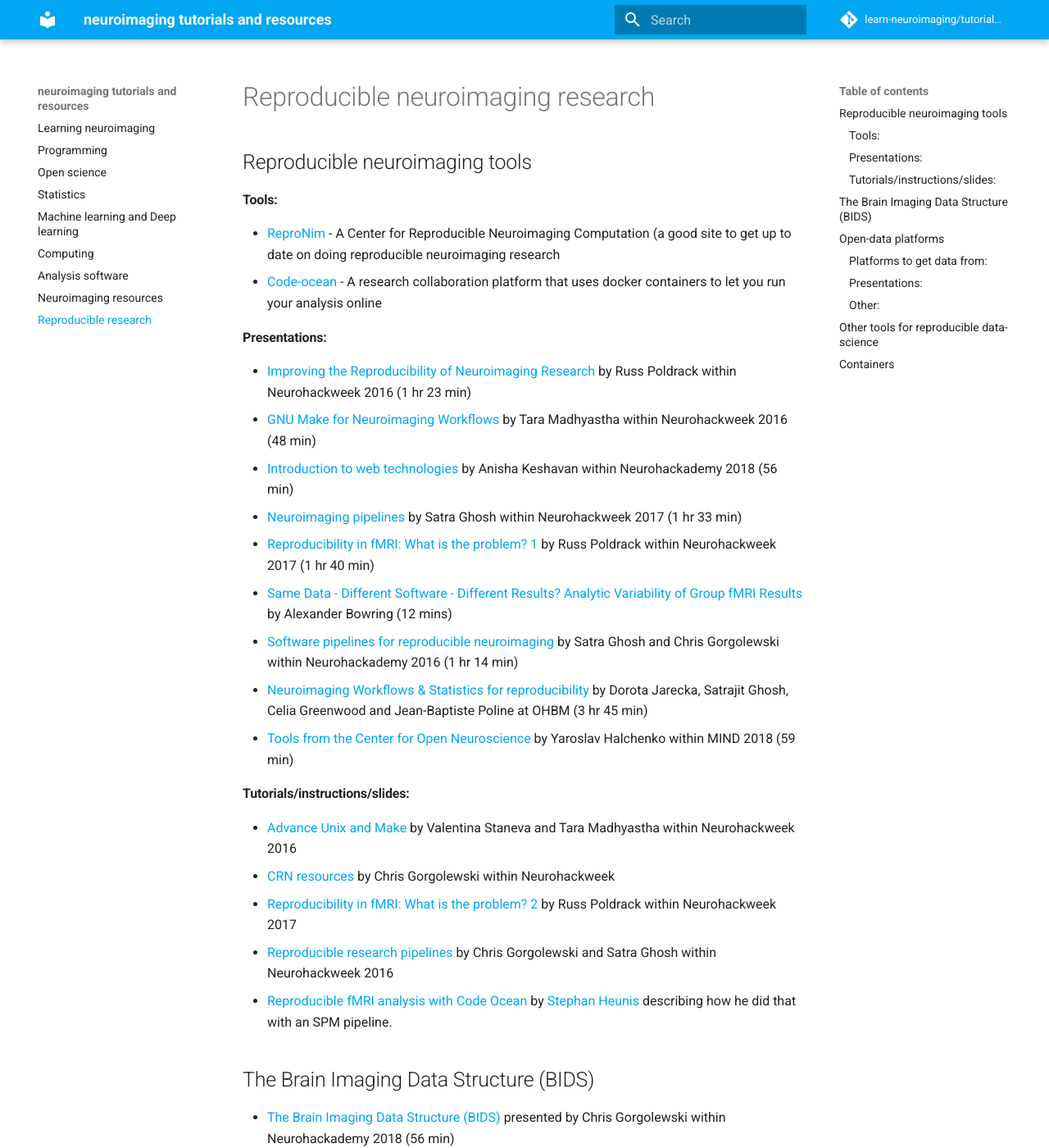
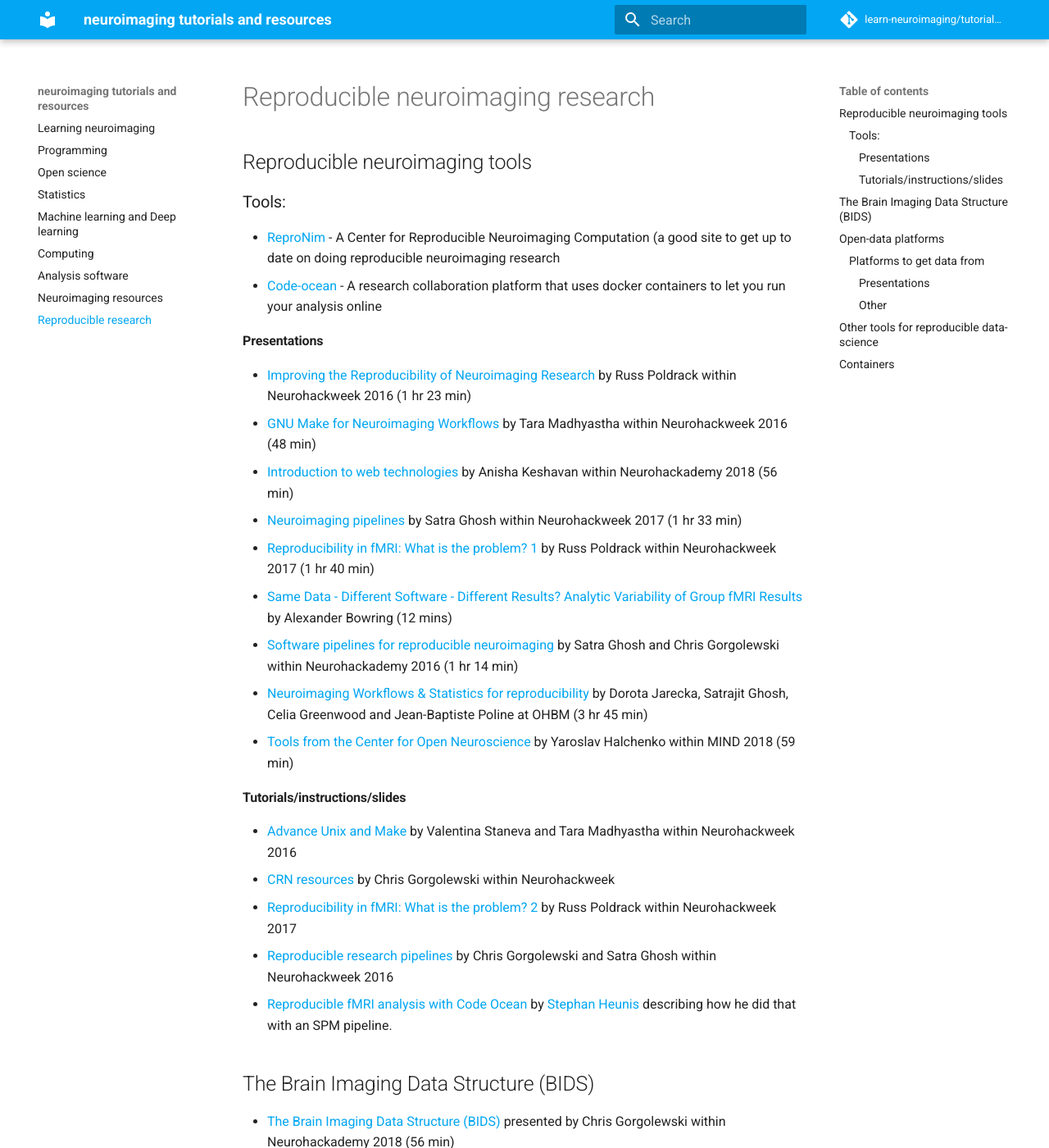
Before and after one commit to learn-neuroimaging/hitchhackers_guide_brain, an MkDocs documentation site: the page built from docs/reproducible_neuroimaging_research.md, in a window 1280 px wide and 1400 px high. Shown: the whole window at 82% size. Built offline with MkDocs 1.6.1 and Material for MkDocs 9.7.7, drawn with Linux system fonts in a browser that asks for light colours; comment, search, counter and statistics services are not loaded; some of the changed text lies outside the part shown.

Commit message:
Small clean up

```diff
--- a/docs/reproducible_neuroimaging_research.md
+++ b/docs/reproducible_neuroimaging_research.md
@@ -1,12 +1,16 @@
 # Reproducible neuroimaging research
+
 
 ## Reproducible neuroimaging tools
 
-####Tools:
+
+### Tools:
 
 * [ReproNim](http://www.reproducibleimaging.org/index.html) - A Center for Reproducible Neuroimaging Computation (a good site to get up to date on doing reproducible neuroimaging research
 * [Code-ocean](https://codeocean.com/) - A research collaboration platform that uses docker containers to let you run your analysis online
-####Presentations:
+
+
+#### Presentations
 
 * [Improving the Reproducibility of Neuroimaging Research](https://neurohackademy.org/course/improving-the-reproducibility-of-neuroimaging-research/) by Russ Poldrack within Neurohackweek 2016 (1 hr 23 min)
 * [GNU Make for Neuroimaging Workflows](https://neurohackademy.org/course/gnu-make-for-neuroimaging-workflows/) by Tara Madhyastha within Neurohackweek 2016 (48 min)
@@ -19,7 +23,7 @@
 * [Tools from the Center for Open Neuroscience](https://www.youtube.com/watch?v=RBaJn2Xtqzg&index=8&t=2278s&list=PLEE6ggCEJ0H0KOlMKx_PUVB_16VoCfGj9) by Yaroslav Halchenko within MIND 2018 (59 min)
 
 
-####Tutorials/instructions/slides:
+#### Tutorials/instructions/slides
 
 * [Advance Unix and Make](https://neurohackademy.org/course/advance-unix-and-make/) by Valentina Staneva and Tara Madhyastha within Neurohackweek 2016
 * [CRN resources](https://neurohackademy.org/course/crn-resources/) by Chris Gorgolewski within Neurohackweek
@@ -29,6 +33,7 @@
 
 
 ## The Brain Imaging Data Structure (BIDS)
+
 * [The Brain Imaging Data Structure (BIDS)](https://neurohackademy.org/course/the-brain-imaging-data-structure-bids/) presented by Chris Gorgolewski within Neurohackademy 2018 (56 min)
 * [BIDS website](http://bids.neuroimaging.io/) - A simple and intuitive way to organize and describe your neuroimaging and behavioral data
 * [BIDS apps](https://bids-apps.neuroimaging.io/apps/) - Portable neuroimaging pipelines that understand BIDS datasets
@@ -36,7 +41,9 @@
 
 
 ## Open-data platforms
-####Platforms to get data from:
+
+
+### Platforms to get data from
 
 * [OpenNeuro](https://openneuro.org/) - A free and open platform for sharing MRI, MEG, EEG, iEEG, and ECoG data
 * [INDI](http://fcon_1000.projects.nitrc.org/) - International Neuroimaging Data-Sharing Initiative for rawdata
@@ -48,7 +55,8 @@
 * [Wikipedia](https://en.wikipedia.org/wiki/List_of_neuroscience_databases) - Wikipedia list of neuroscience databases
 * [ElectrophysiologyData](https://github.com/voytekresearch/OpenData) - Open datasets in electrophysiology
 
-####Presentations:
+
+#### Presentations
 
 * [Allen Institute Data and Software](https://neurohackademy.org/course/allen-institute-data-and-software/) by Nicolas Cain within Neurohackweek 2017 (53 min)
 * [Allen Institute Datasets](https://neurohackademy.org/course/allen-institute-datasets/) by Terri Gilbert within Neurohackweek 2016 (1 hr 8min)
@@ -56,17 +64,19 @@
 * [AllenSDK and the Allen Brain Observatory](https://neurohackademy.org/course/allensdk-and-the-allen-brain-observatory/) by Nicolas Cain and Justin Kiggins within Neurohackademy 2018 (1 hr 42 min)
 * [Integrating Allen Institute Datasets with MRI data](https://neurohackademy.org/course/integrating-allen-institute-datasets-with-mri-data/) by Kirstie Whitaker within Neurohackweek 2016 (28 min)
 
-####Other:
+#### Other
 
 * [Challenges to open data and how to respond](https://github.com/mozillascience/open-data-training/blob/master/Materials/Handouts/ODChallengesQI.md)
 
 
 ## Other tools for reproducible data-science
+
 * [From interactive exploration to reproducible data science: Jupyter, Binder, Travis and friends.](https://neurohackademy.org/course/from-interactive-exploration-to-reproducible-data-science-jupyter-binder-travis-and-friends/) by Fernando Perez within Neurohackademy 2018 (1 hr 25 min)
 * [Jupyter tutorial](https://www.youtube.com/watch?v=CSkTJRNBTME&index=3&t=4s&list=PLEE6ggCEJ0H0KOlMKx_PUVB_16VoCfGj9) by Eshin Jolly within MIND 2018 (31 min)
 
 
 ## Containers
+
 * [Docker for scientists 1](https://neurohackademy.org/course/docker-for-scientists/) by Chris Gorgolewski within Neurohackweek 2016 (1 hr 13min)
 * [Docker for scientists 2](https://neurohackademy.org/course/docker/) by Chris Gorgolewski within Neurohackweek
 * [Docker tutorial](https://www.youtube.com/watch?v=hUvYdXo5MfU&index=17&t=0s&list=PLEE6ggCEJ0H0KOlMKx_PUVB_16VoCfGj9) by Lucy Owen within MIND 2018 (20 min)
```
